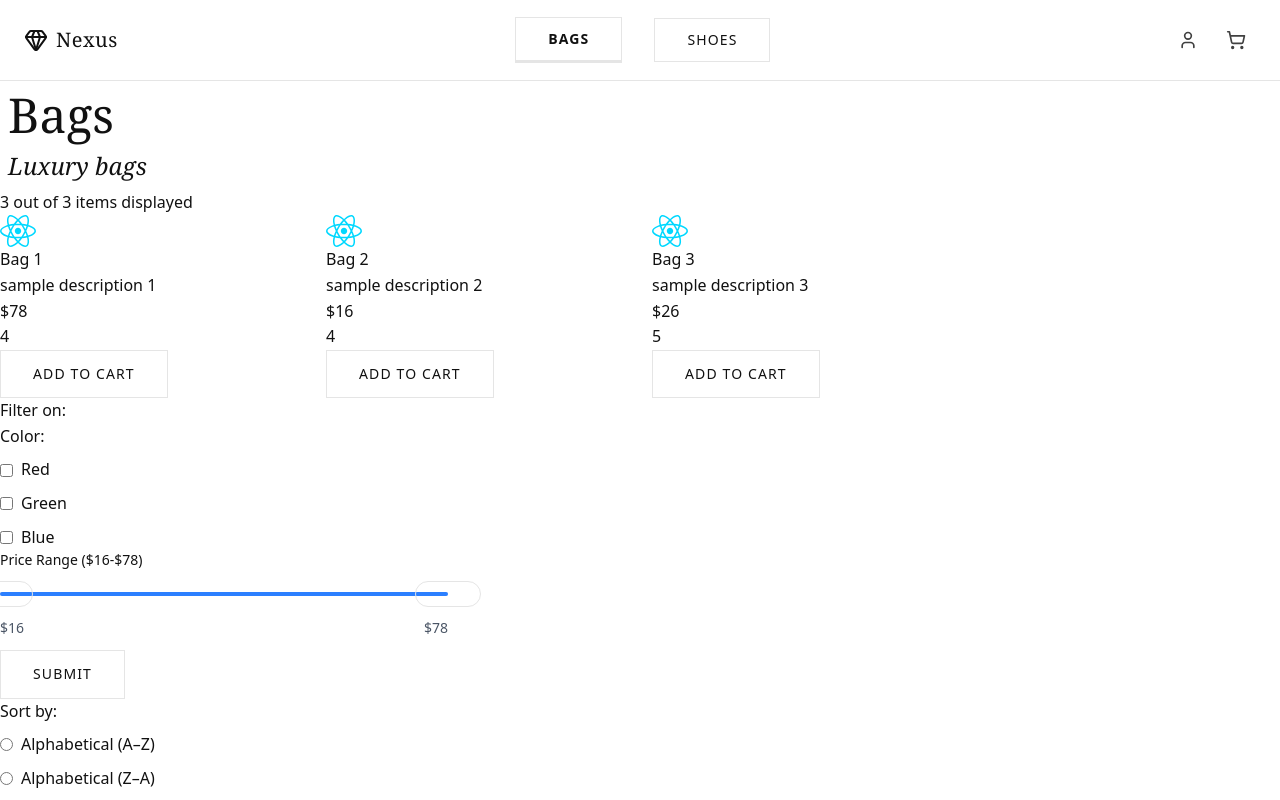
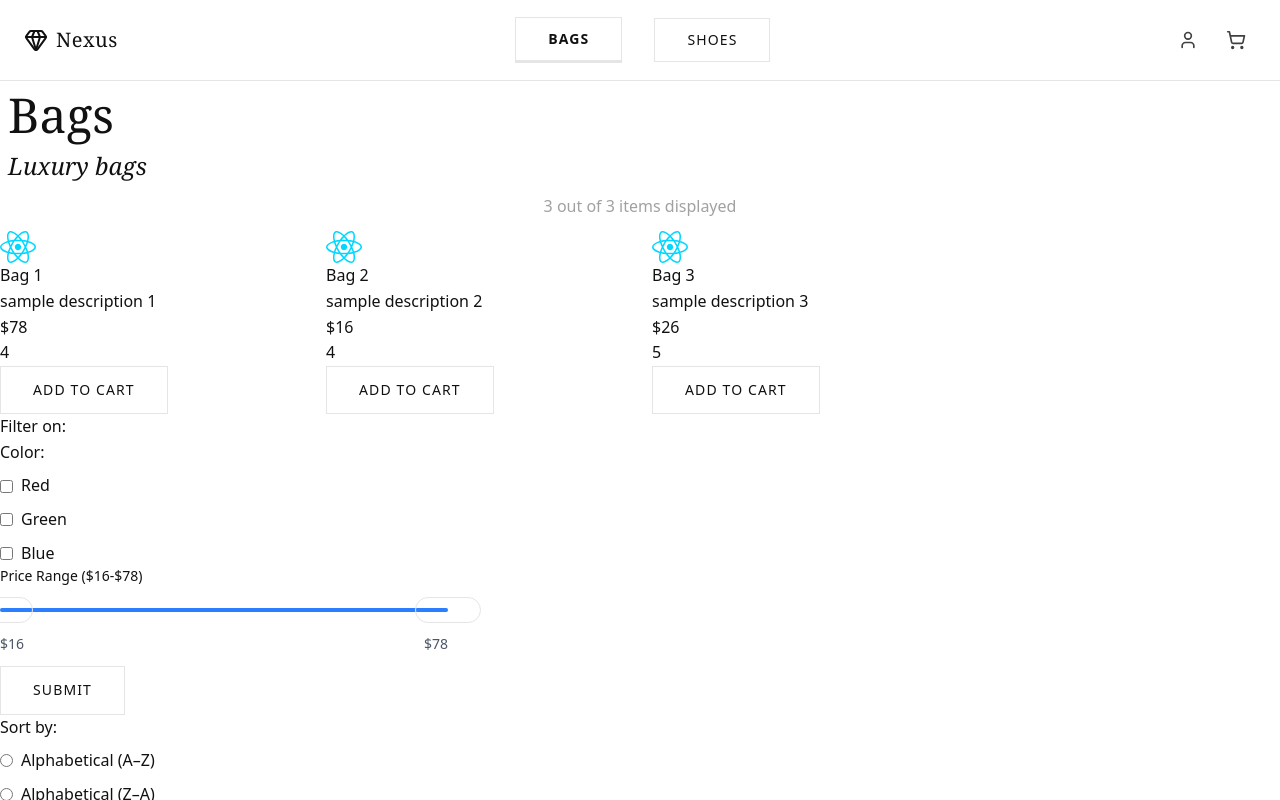
Before and after one commit to HShrigma/project-nexus, a React (Vite) app in the folder Project Nexus/: page / in a window 1280 px wide. Shown: the top 800 px of the page. Built offline with nearby package versions, Linux system fonts and the light colour scheme.

Commit message:
feat(counter): style counter

```diff
--- a/Project Nexus/src/components/products/category/CategoryTitle.jsx
+++ b/Project Nexus/src/components/products/category/CategoryTitle.jsx
@@ -1,7 +1,7 @@
 export const CategoryTitle = ({ categoryTitle, categoryDescription }) => {
     return (
         <div className="flex flex-col items-baseline gap-2 m-2 ">
-            <h1 className="text-2xl sm:text-3xl md:text-4xl lg:text-5xl transition">
+            <h1 className="text-2xl sm:text-3xl md:text-4xl lg:text-5xl transition-all">
                 {categoryTitle ?? "No selected category"}
             </h1>
 
--- a/Project Nexus/src/components/products/product/ProductCounter.jsx
+++ b/Project Nexus/src/components/products/product/ProductCounter.jsx
@@ -1,6 +1,6 @@
 export const ProductCounter = ({ productsLength, currentCount }) => {
     return (
-        <div>
+        <div className="flex justify-center items-center text-neutral-400 m-3">
             {currentCount} out of {productsLength} items displayed
         </div>
     )
```
